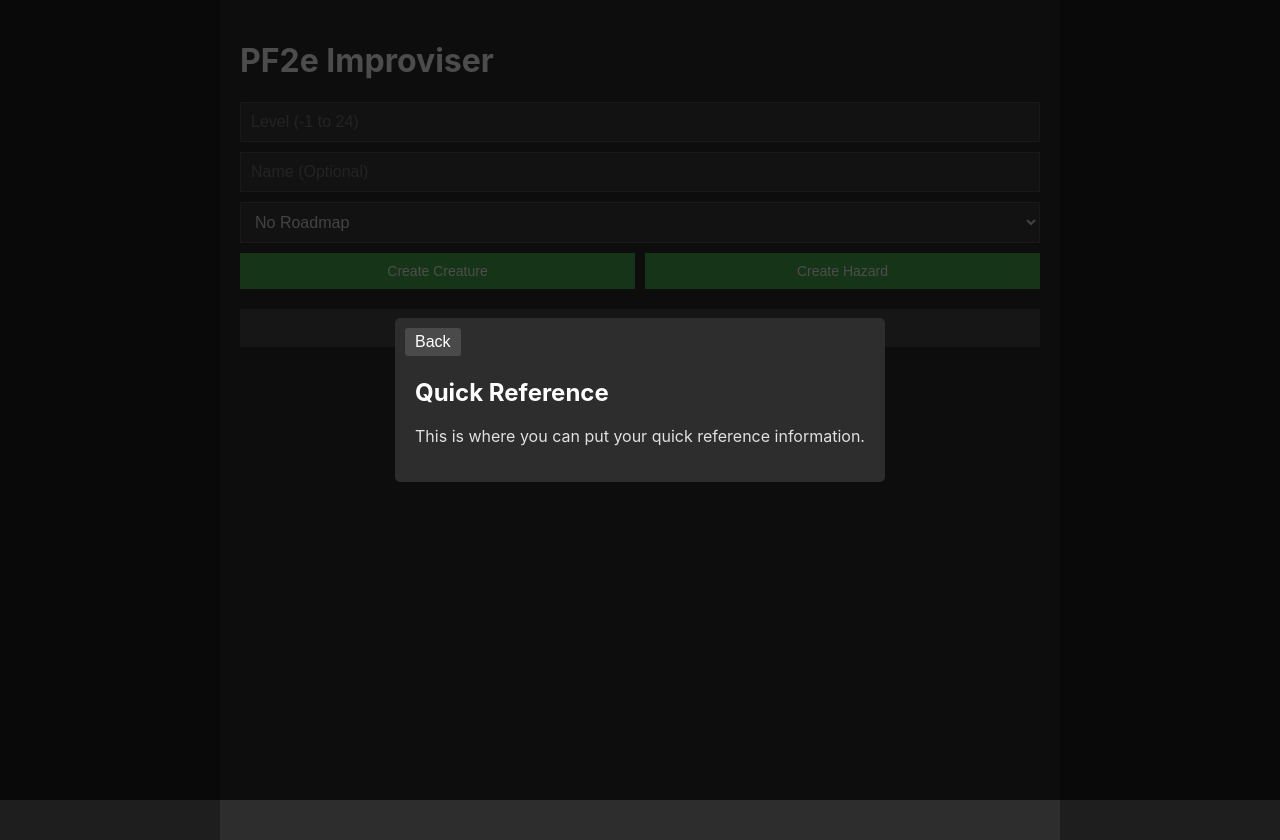
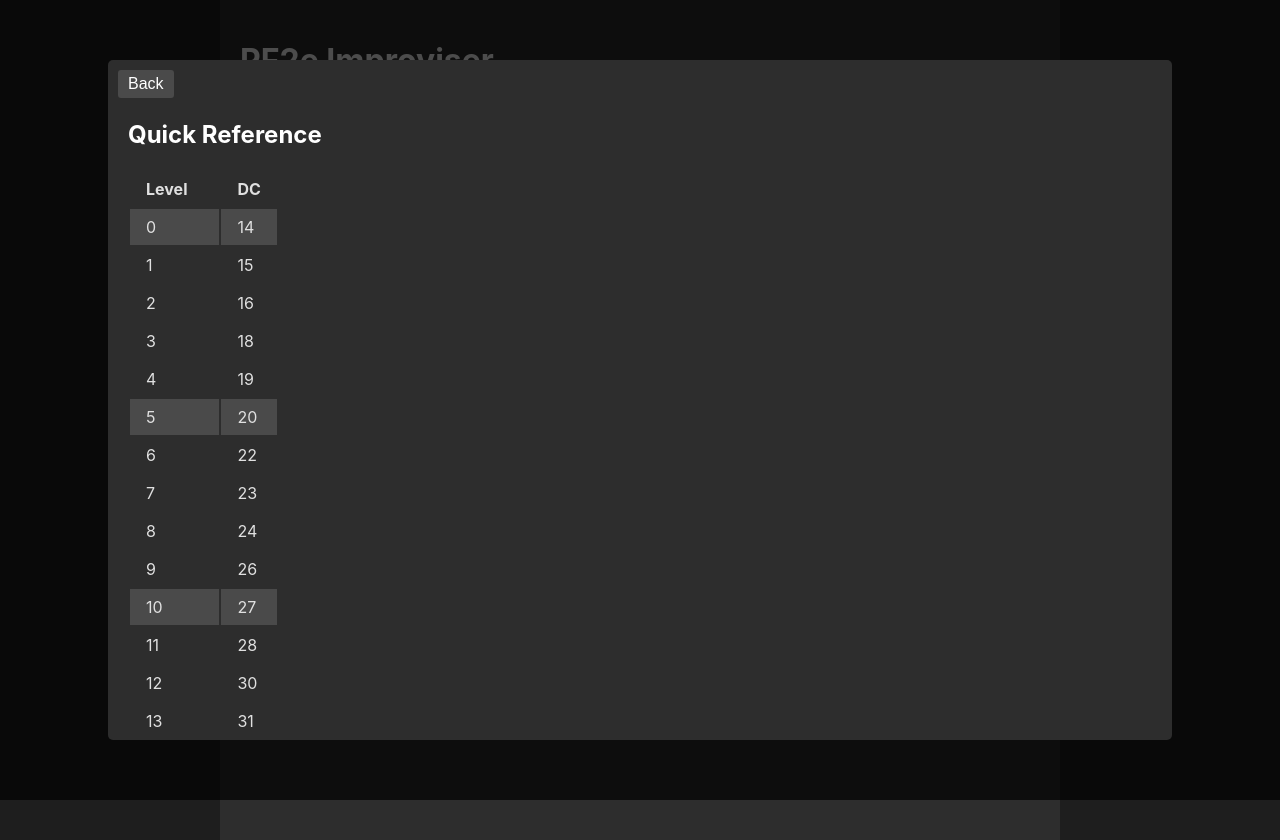
Before and after one commit to Utkarsh-G/pf2e-improviser, a React (Create React App) app: page / in a window 1280 px wide. Both pictures are taken after a click on the button "Quick Reference". Built offline with nearby package versions, Linux system fonts and the light colour scheme.

Commit message:
Quick Reference populated but unsatisfactory

```diff
--- a/src/components/QuickReferenceModal.css
+++ b/src/components/QuickReferenceModal.css
@@ -46,3 +46,17 @@
   p {
     color: #e0e0e0;
   }
+
+  .highlight-row {
+    background-color: #4a4a4a;
+  }
+
+.quick-reference-table.spaced-columns th,
+.quick-reference-table.spaced-columns td {
+  padding: 8px 16px;
+}
+
+.quick-reference-table.spaced-columns th:not(:last-child),
+.quick-reference-table.spaced-columns td:not(:last-child) {
+  padding-right: 32px;
+}
--- a/src/components/QuickReferenceModal.js
+++ b/src/components/QuickReferenceModal.js
@@ -1,6 +1,6 @@
 import React from 'react';
 import './QuickReferenceModal.css';
-
+import dcByLevel from '../data/dc_by_level';
 const QuickReferenceModal = ({ onClose }) => {
   return (
     <div className="modal-overlay">
@@ -8,7 +8,88 @@ const QuickReferenceModal = ({ onClose }) => {
         <button className="back-button" onClick={onClose}>Back</button>
         <h2>Quick Reference</h2>
         {/* Add your quick reference content here */}
-        <p>This is where you can put your quick reference information.</p>
+        <table className="quick-reference-table spaced-columns">
+          <thead>
+            <tr>
+              <th>Level</th>
+              <th>DC</th>
+            </tr>
+          </thead>
+          <tbody>
+            {Array.from({ length: 25 }, (_, index) => (
+              <tr key={index} className={index % 5 === 0 ? "highlight-row" : ""}>
+                <td>{index}</td>
+                <td>{dcByLevel.get(index)}</td>
+              </tr>
+            ))}
+          </tbody>
+        </table>
+
+        <table className="quick-reference-table spaced-columns">
+          <thead>
+            <tr>
+              <th>Challenge</th>
+              <th>Examples</th>
+            </tr>
+          </thead>
+          <tbody>
+            <tr>
+              <td>Light Conditions</td>
+              <td>Dazzled, Enfeebled 1, Stupefied 1, Clumsy 1, Frightened 1, Sickened 1, Slowed 1, Stunned 1</td>
+            </tr>
+            <tr>
+              <td>Moderate Conditions</td>
+              <td>Prone, Drained, Immobilized, Grabbed, Blinded, Persistent Damage, Numbered conditions at 2</td>
+            </tr>
+            <tr>
+              <td>Hard Conditions</td>
+              <td>Confused, Restrained, Numbered conditions at 3+</td>
+            </tr>
+            <tr>
+              <td>Terrain</td>
+              <td> Difficult Terrain: Rubble, Thicket, Waterlogged, Incline. Height Difference, Slippery, Narrow, Damaging. </td>
+            </tr>
+            <tr>
+              <td>Concealment or Obscuration</td>
+              <td>Darkness, Fog, Smoke, Cover</td>
+            </tr>
+          </tbody>
+        </table>
+
+        <table className="quick-reference-table spaced-columns">
+          <thead>
+            <tr>
+              <th>Homebrewed Mechanics</th>
+              <th>Description</th>
+            </tr>
+          </thead>
+          <tbody>
+            <tr>
+              <td>Thematic Weakness</td>
+              <td>Once per minute, creature is Stunned 1 when exposed to its thematic weakness.</td>
+            </tr>
+            <tr>
+              <td>Set Up the Blast</td>
+              <td>Creature uses its last action to set up a clearly-indicated area ability at the start of its next turn.</td>
+            </tr>
+            <tr>
+              <td>Pinata</td>
+              <td>Big boss turns into a horde of weaker minions when defeated. </td>
+            </tr>
+            <tr>
+              <td>Form-Up!</td>
+              <td>Horde combines into a more powerful unit after two of its members fall. </td>
+            </tr>
+            <tr>
+              <td>Dark Devourer</td>
+              <td>Quickened 1 and +2 circumstance bonus to AC when in darkness.</td>
+            </tr>
+            <tr>
+              <td>Shadowy</td>
+              <td>Can turn invisible in dim light or darkness. Automatically revealed by bright light.</td>
+            </tr>
+          </tbody>
+        </table>
       </div>
     </div>
   );
--- /dev/null
+++ b/src/data/dc_by_level.js
@@ -0,0 +1,30 @@
+const dcByLevel = new Map([
+    [0, 14],
+    [1, 15],
+    [2, 16],
+    [3, 18],
+    [4, 19],
+    [5, 20],
+    [6, 22],
+    [7, 23],
+    [8, 24],
+    [9, 26],
+    [10, 27],
+    [11, 28],
+    [12, 30],
+    [13, 31],
+    [14, 32],
+    [15, 34],
+    [16, 35],
+    [17, 36],
+    [18, 38],
+    [19, 39],
+    [20, 40],
+    [21, 42],
+    [22, 44],
+    [23, 46],
+    [24, 48],
+    [25, 50],
+]);
+
+export default dcByLevel;
```
